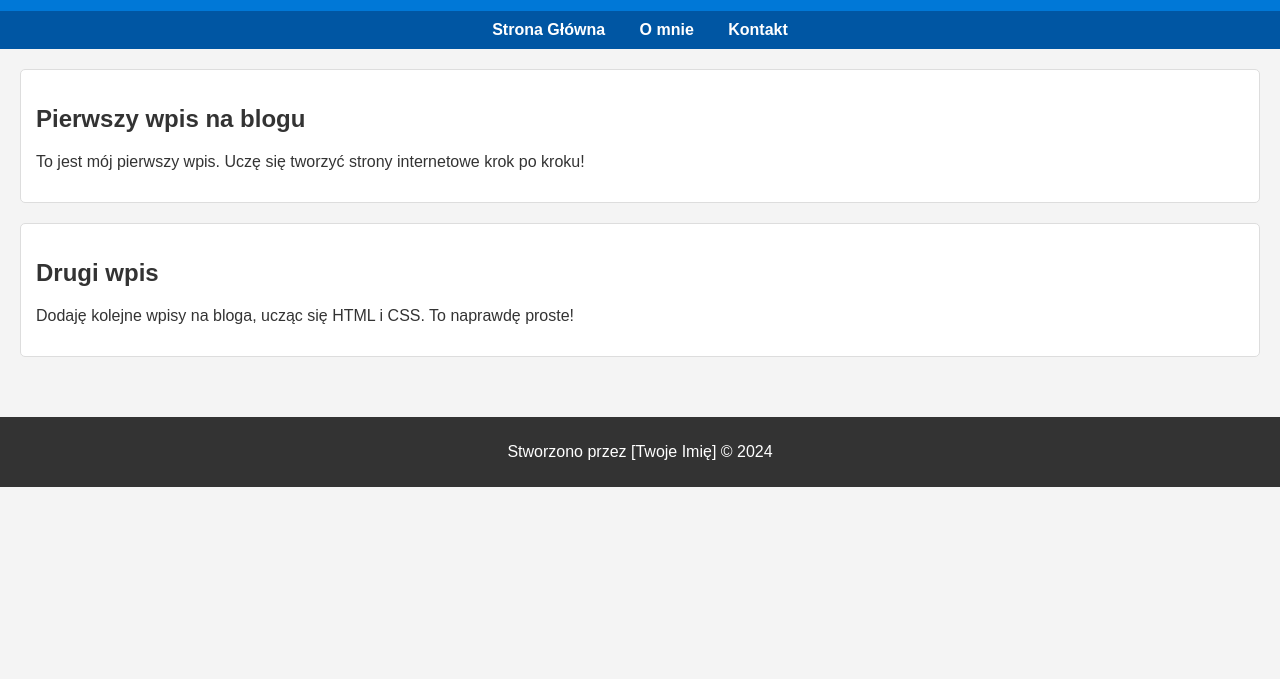
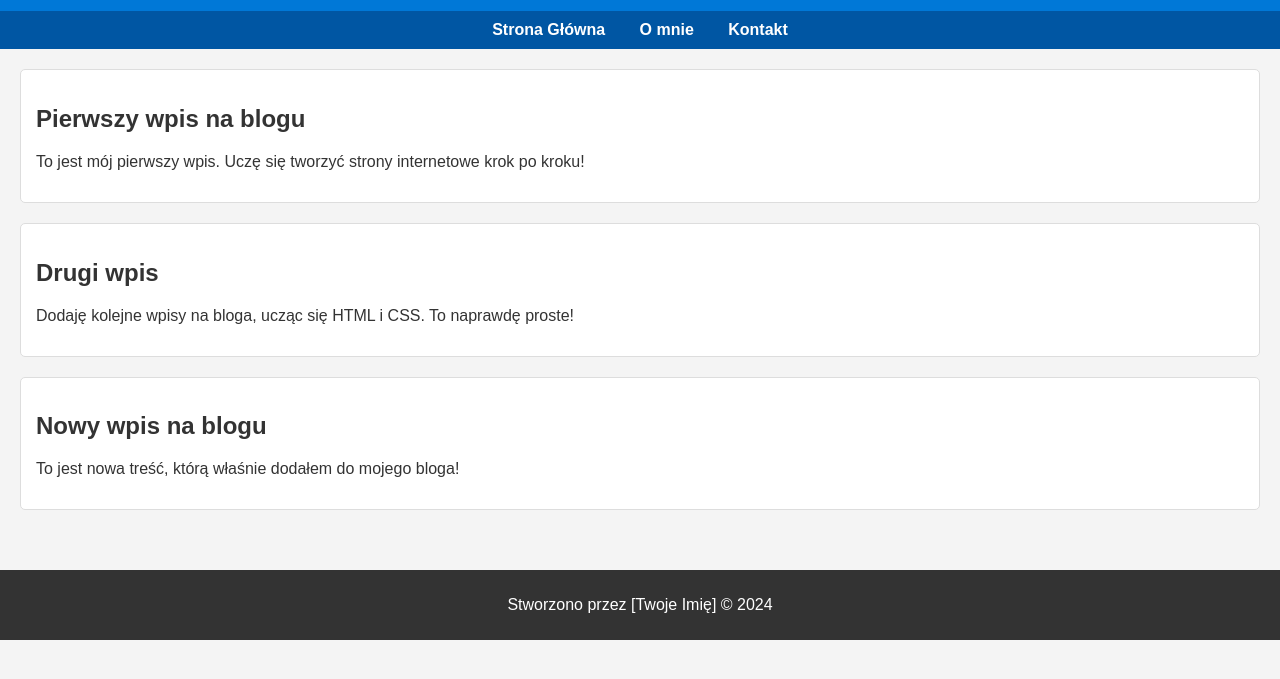
Before and after one commit to Plsaks1212/moj-blog, a plain HTML site: page index.html in a window 1280 px wide. Shown: the part 89-768 px from the top of the page. Drawn offline with Linux system fonts and the light colour scheme.

Commit message:
Poprawiono kod i dodano nowy wpis

```diff
--- a/index.html
+++ b/index.html
@@ -69,6 +69,11 @@
         <h2>Drugi wpis</h2>
         <p>Dodaję kolejne wpisy na bloga, ucząc się HTML i CSS. To naprawdę proste!</p>
       </article>
+      <article>
+        <h2>Nowy wpis na blogu</h2>
+        <p>To jest nowa treść, którą właśnie dodałem do mojego bloga!</p>
+      </article>
+
     </main>
     <footer>
       <p>Stworzono przez [Twoje Imię] &copy; 2024</p>
```
